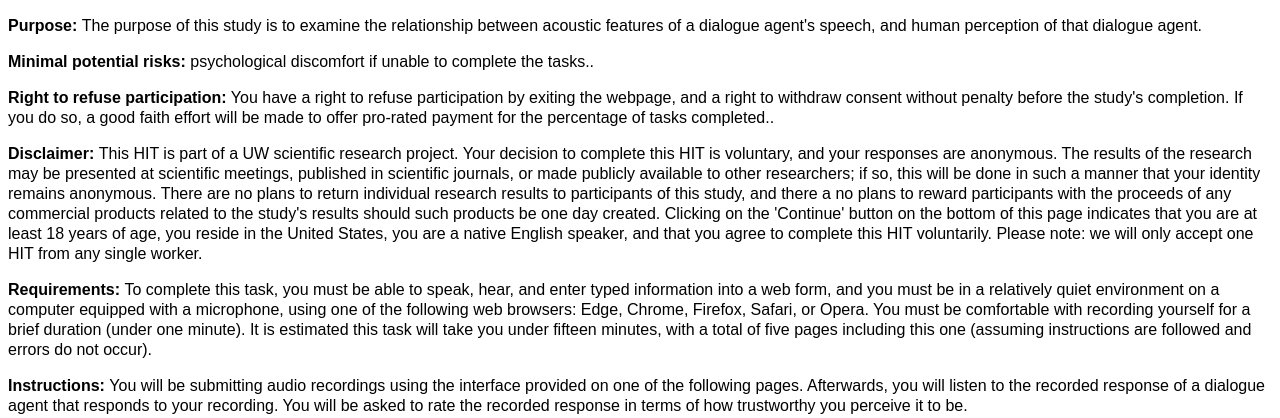
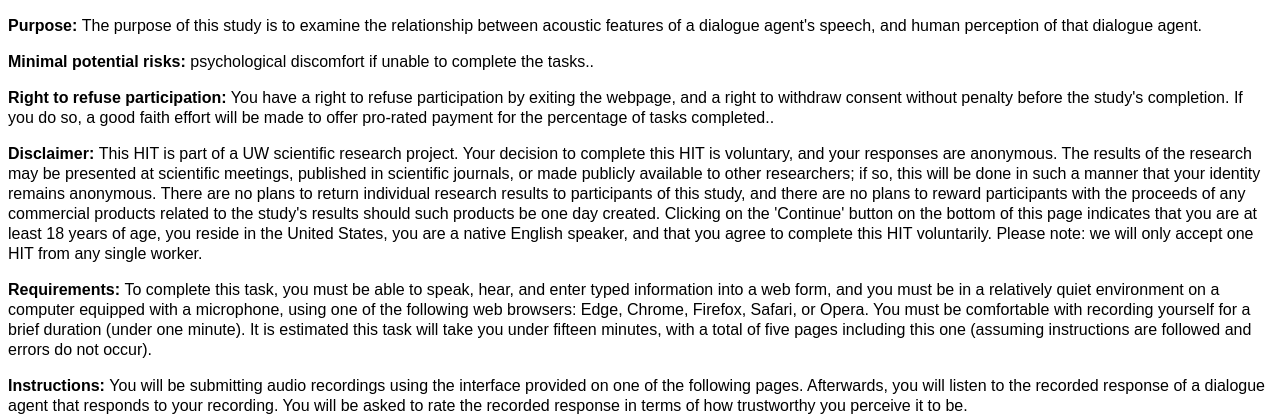
Before and after one commit to benjamin-ciaglo/perception-evaluation-framework, a Flask app: page /consent/1/1/record-voice/1 in a window 1280 px wide. Shown: the top 418 px of the page. Run offline with Flask 2, Linux system fonts and the light colour scheme; parts of the project's set-up code (start-up, migrations or seed data) failed here and were passed over.

Commit message:
fix typo
fix typo

```diff
--- a/speak-tool/templates/prosody_task/consent.html
+++ b/speak-tool/templates/prosody_task/consent.html
@@ -13,7 +13,7 @@
 				<p><b>Purpose: </b>The purpose of this study is to examine the relationship between acoustic features of a dialogue agent's speech, and human perception of that dialogue agent.</p>
 				<p><b>Minimal potential risks:</b> psychological discomfort if unable to complete the tasks.</b>.</p>
 				<p><b>Right to refuse participation:</b> You have a right to refuse participation by exiting the webpage, and a right to withdraw consent without penalty before the study's completion. If you do so, a good faith effort will be made to offer pro-rated payment for the percentage of tasks completed.</b>.</p>
-				<p><b>Disclaimer: </b>This HIT is part of a UW scientific research project. Your decision to complete this HIT is voluntary, and your responses are anonymous. The results of the research may be presented at scientific meetings, published in scientific journals, or made publicly available to other researchers; if so, this will be done in such a manner that your identity remains anonymous. There are no plans to return individual research results to participants of this study, and there a no plans to reward participants with the proceeds of any commercial products related to the study's results should such products be one day created. Clicking on the 'Continue' button on the bottom of this page indicates that you are at least 18 years of age, you reside in the United States, you are a native English speaker, and that you agree to complete this HIT voluntarily. Please note: we will only accept one HIT from any single worker.</p>
+				<p><b>Disclaimer: </b>This HIT is part of a UW scientific research project. Your decision to complete this HIT is voluntary, and your responses are anonymous. The results of the research may be presented at scientific meetings, published in scientific journals, or made publicly available to other researchers; if so, this will be done in such a manner that your identity remains anonymous. There are no plans to return individual research results to participants of this study, and there are no plans to reward participants with the proceeds of any commercial products related to the study's results should such products be one day created. Clicking on the 'Continue' button on the bottom of this page indicates that you are at least 18 years of age, you reside in the United States, you are a native English speaker, and that you agree to complete this HIT voluntarily. Please note: we will only accept one HIT from any single worker.</p>
 			</div>
 
 			<div class="child">
--- a/speak-tool/templates/prosody_task/recruitment.html
+++ b/speak-tool/templates/prosody_task/recruitment.html
@@ -10,7 +10,7 @@
 	<body>
 		<div class="parent">
 			<div class="child">
-				<p><b>Disclaimer: </b>This HIT is part of a UW scientific research project. Your decision to complete this HIT is voluntary, and your responses are anonymous. The results of the research may be presented at scientific meetings, published in scientific journals, or made publicly available to other researchers; if so, this will be done in such a manner that your identity remains anonymous. There are no plans to return individual research results to participants of this study, and there a no plans to reward participants with the proceeds of any commercial products related to the study's results should such products be one day created. Clicking on the 'Continue' button on the bottom of this page indicates that you are at least 18 years of age, you reside in the United States, you are a native English speaker, and that you agree to complete this HIT voluntarily. Please note: we will only accept one HIT from any single worker.</p>
+				<p><b>Disclaimer: </b>This HIT is part of a UW scientific research project. Your decision to complete this HIT is voluntary, and your responses are anonymous. The results of the research may be presented at scientific meetings, published in scientific journals, or made publicly available to other researchers; if so, this will be done in such a manner that your identity remains anonymous. There are no plans to return individual research results to participants of this study, and there are no plans to reward participants with the proceeds of any commercial products related to the study's results should such products be one day created. Clicking on the 'Continue' button on the bottom of this page indicates that you are at least 18 years of age, you reside in the United States, you are a native English speaker, and that you agree to complete this HIT voluntarily. Please note: we will only accept one HIT from any single worker.</p>
 			</div>
 
 			<div class="child">
```
